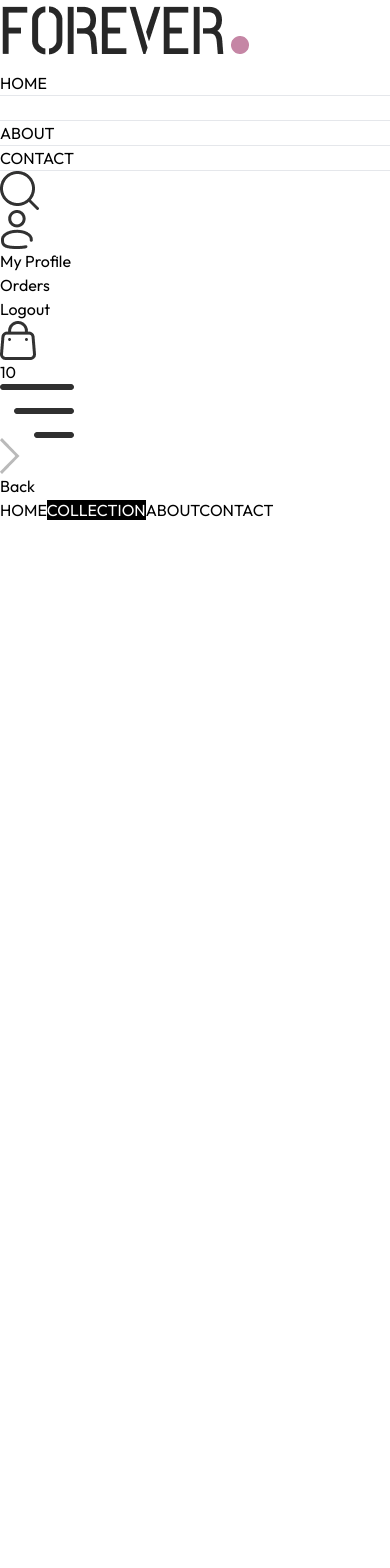
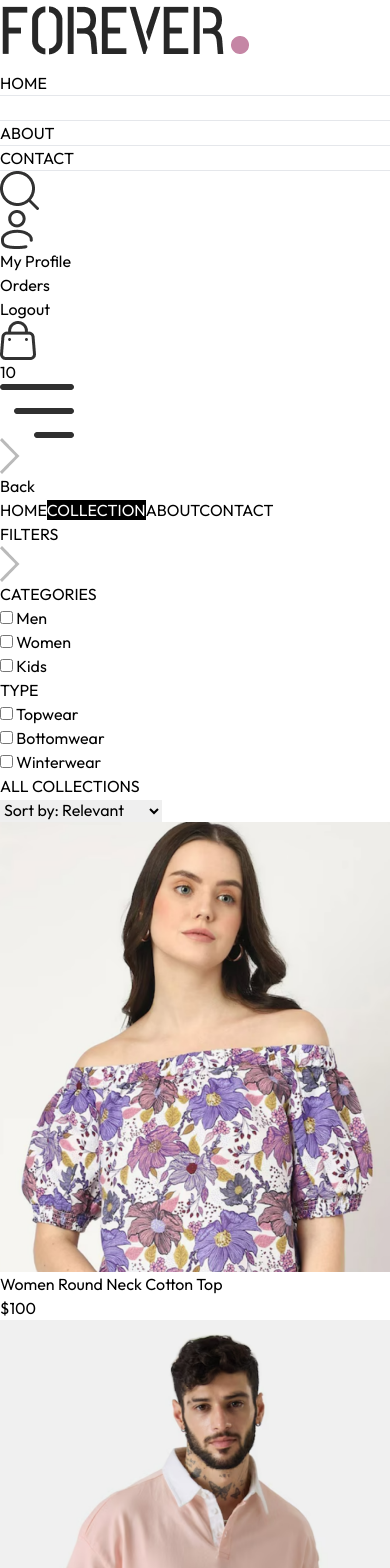
Before and after one commit to Dallas-iKe/eCommence_app, a React (Vite) app in the folder client/: page /collection in a window 390 px wide. Shown: the top 1568 px of the page. Before the commit the page ends 844 px from the top, so only its background shows below. Built offline with nearby package versions, Linux system fonts and the light colour scheme.

Commit message:
New Commit

```diff
--- a/client/src/App.jsx
+++ b/client/src/App.jsx
@@ -10,6 +10,7 @@
 import Orders from './pages/Orders'
 import PlaceOrder from './pages/PlaceOrder'
 import Navbar from './components/Navbar'
+import Footer from './components/Footer'
 
 const App = () => {
   return (
@@ -26,6 +27,7 @@
         <Route path='/place-order' element={<PlaceOrder />} />
         <Route path='/orders' element={<Orders />} />
       </Routes>
+      <Footer />
     </div>
   )
 }
--- /dev/null
+++ b/client/src/components/Footer.jsx
@@ -0,0 +1,40 @@
+import React from 'react'
+import { assets } from '../assets/assets'
+
+const Footer = () => {
+  return (
+    <div>
+        <div className='flex flex-col sm:grid grid-cols-[3fr_1fr_1fr] gap-14 my-10 mt-40 text-sm'>
+            <div className=''>
+                <img src={assets.logo} className='mb-5 w-32' alt="logo" />
+                <p className='w-full md:w-2/3 text-gray-600'> Lorem ipsum dolor sit amet, consectetur adipisicing elit. Ipsum minima voluptatum suscipit consequatur vero inventore quas, cumque laudantium ipsa nostrum, similique ipsam illo sint, dicta necessitatibus eum dolor placeat sequi! </p>
+            </div>
+            <div>
+                <p className='text-xl font-medium mb-5'>COMPANY</p>
+                <ul className='flex flex-col gap-1 text-gray-600'>
+                    <li>Home</li>
+                    <li>About us</li>
+                    <li>Delivery</li>
+                    <li>Privacy Policy</li>
+                </ul>
+            </div>
+            <div>
+                <p className='text-xl font-medium mb-5'>GET IN TOUCH</p>
+                <ul className='flex flex-col gap-1 text-gray-600'>
+                    <li>123, Main Street, Ghana</li>
+                    <li>+123 456 7890</li>
+                    <li>contact@email.com</li>
+                </ul>
+            </div>
+        </div>
+        <div>
+                <hr />
+                <p className='py-5 text-sm text-center'> Copyright 2024@ Company. All rights reserved.
+                </p>
+            </div>
+
+    </div>
+  )
+}
+
+export default Footer
--- a/client/src/components/ProductItem.jsx
+++ b/client/src/components/ProductItem.jsx
@@ -10,7 +10,7 @@
     <Link to={`/product/${id}`} className='text-gray-700 cursor-pointer'>
         <div className='overflow-hidden'>
             <img src={image[0]} alt={name} className='hover:scale-110 transition ease-in-out' />
-            <p className='pt-3 pb-1 text-[12.5px]'>{name}</p>
+            <p className='pt-3 pb-1 text-[12px]'>{name}</p>
             <p className='text-sm font-medium'>{currency}{price}</p>
         </div>
 
--- a/client/src/pages/Collection.jsx
+++ b/client/src/pages/Collection.jsx
@@ -1,8 +1,135 @@
-import React from 'react'
+import React, { useContext, useEffect, useState} from 'react'
+import { ShopContext } from '../contexts/ShopContext'
+import { assets } from '../assets/assets';
+import Title from '../components/Title';
+import ProductItem from '../components/ProductItem';
 
 const collection = () => {
+
+  const {products} = useContext(ShopContext);
+  const [showFilter, setShowFilter] = useState(false);
+  const [filterProducts, setFilterProducts] = useState([]);
+  const [category , setCategory] = useState([]);
+  const [subCategory, setSubCategory] = useState([]);
+
+  const toggleCategory =(e) =>{
+    if (category.includes(e.target.value)) {
+      setCategory(prevs=>prevs.filter(item => item !== e.target.value))
+    }
+    else{
+      setCategory(prev => [...prev, e.target.value])
+    }
+
+  }
+
+  const toggleSubCategory =(e) =>{
+    if (subCategory.includes(e.target.value)){
+      setSubCategory(prevs=>prevs.filter(item => item !== e.target.value))
+
+    }
+    else{
+      setSubCategory(prev => [...prev, e.target.value])
+
+    }
+  }
+
+  const applyFilter = () =>{
+    let productCopy = products.slice();
+    if (category.length > 0){
+      productCopy = productCopy.filter(item => category.includes(item.category))
+  }
+
+  if (subCategory.length > 0){
+    productCopy = productCopy.filter(item => subCategory.includes(item.subCategory))
+  }
+
+  setFilterProducts(productCopy)
+
+}
+
+  useEffect(() => {
+    applyFilter();
+  },[category, subCategory])
+
+
   return (
-    <div>
+    <div className='flex flex-col sm:flex-row gap-1 sm:gap-10 pt-10 border-t'>
+
+      {/* Filter Options */}
+
+      <div className='min-w-60'>
+        <p onClick={()=>setShowFilter(!showFilter)} className='my-2 text-xl flex items-center cursor-pointer gap-2'>FILTERS
+        <img className={`h-3 sm:hidden ${showFilter ? 'rotate-90' : ''}`} src={assets.dropdown_icon} alt="dropdown icon" />
+        </p>
+
+        {/* Category Filter */}
+
+        <div className={`border border-gray-300 pl-5 py-3 mt-6 ${showFilter ? '' : 'hidden'} sm:block`}>
+
+          <p className='mb-3 text-sm font-medium'>CATEGORIES</p>
+
+          <div className='flex flex-col gap-2 text-sm font-light text-gray-700'>
+            <p className='flex gap-2'>
+
+              <input  className='w-3' type='checkbox' value={'Men'} onChange={toggleCategory}/> Men
+            </p>
+
+            <p className='flex gap-2'>
+              <input  className='w-3' type='checkbox' value={'Women'} onChange={toggleCategory}/> Women
+            </p>
+
+            <p className='flex gap-2'>
+              <input  className='w-3' type='checkbox' value={'Kids'} onChange={toggleCategory}/> Kids
+            </p>
+
+          </div>
+        </div>
+
+        {/* Sub-Category Filter */}
+        <div className={`border border-gray-300 pl-5 py-3 my-5 ${showFilter ? '' : 'hidden'} sm:block`}>
+
+          <p className='mb-3 text-sm font-medium'>TYPE</p>
+
+          <div className='flex flex-col gap-2 text-sm font-light text-gray-700'>
+            <p className='flex gap-2'>
+
+              <input  className='w-3' type='checkbox' value={'Topwear'} onChange={toggleSubCategory}/> Topwear
+            </p>
+
+            <p className='flex gap-2'>
+              <input  className='w-3' type='checkbox' value={'Bottomwear'} onChange={toggleSubCategory}/> Bottomwear
+            </p>
+
+            <p className='flex gap-2'>
+              <input  className='w-3' type='checkbox' value={'Winterwear'} onChange={toggleSubCategory}/> Winterwear
+            </p>
+
+          </div>
+          </div>
+      </div>
+
+      {/* Riight Side */}
+      <div className='flex-1 '>
+        <div className='flex justify-between text text-base sm:text-2xl mb-4'>
+          <Title text1={'ALL'} text2={'COLLECTIONS'} />
+          {/* Sort */}
+          <select className='border-2 border-gray-300 text-sm px-2'>
+            <option value="relevant">Sort by: Relevant</option>
+            <option value="low-high">Sort by: Low to High</option>
+            <option value="high-low">Sort by: High to Low</option>
+          </select>
+        </div>
+
+        {/* Map Products */}
+        <div className='grid grid-cols-2 md:grid-cols-3 lg:grid-cols-4 gap-4 gap-y-6'>
+            {
+              filterProducts.map((item, index)=>(
+                <ProductItem key={index} name={item.name} id={item._id} price={item.price} image={item.image} />
+              ))
+            }
+        </div>
+
+      </div>
 
     </div>
   )
```
